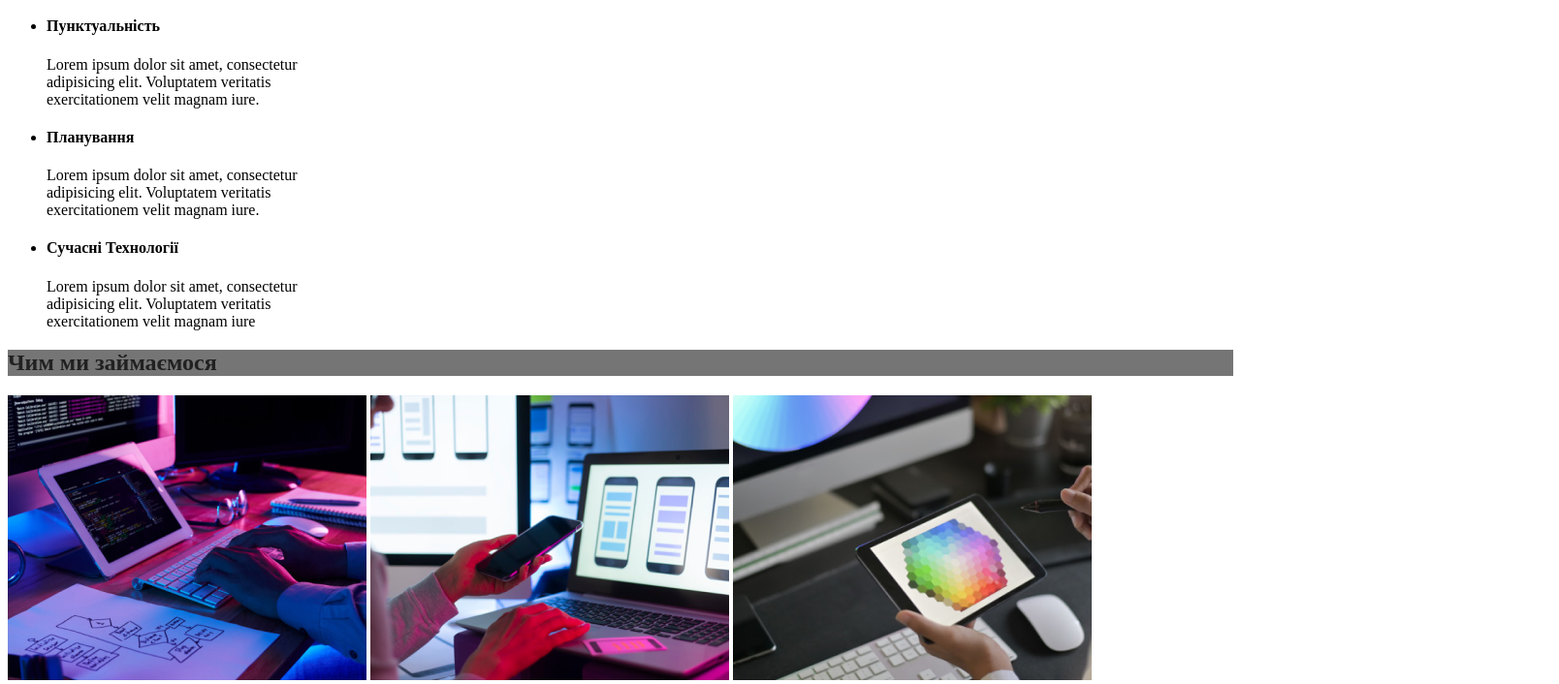
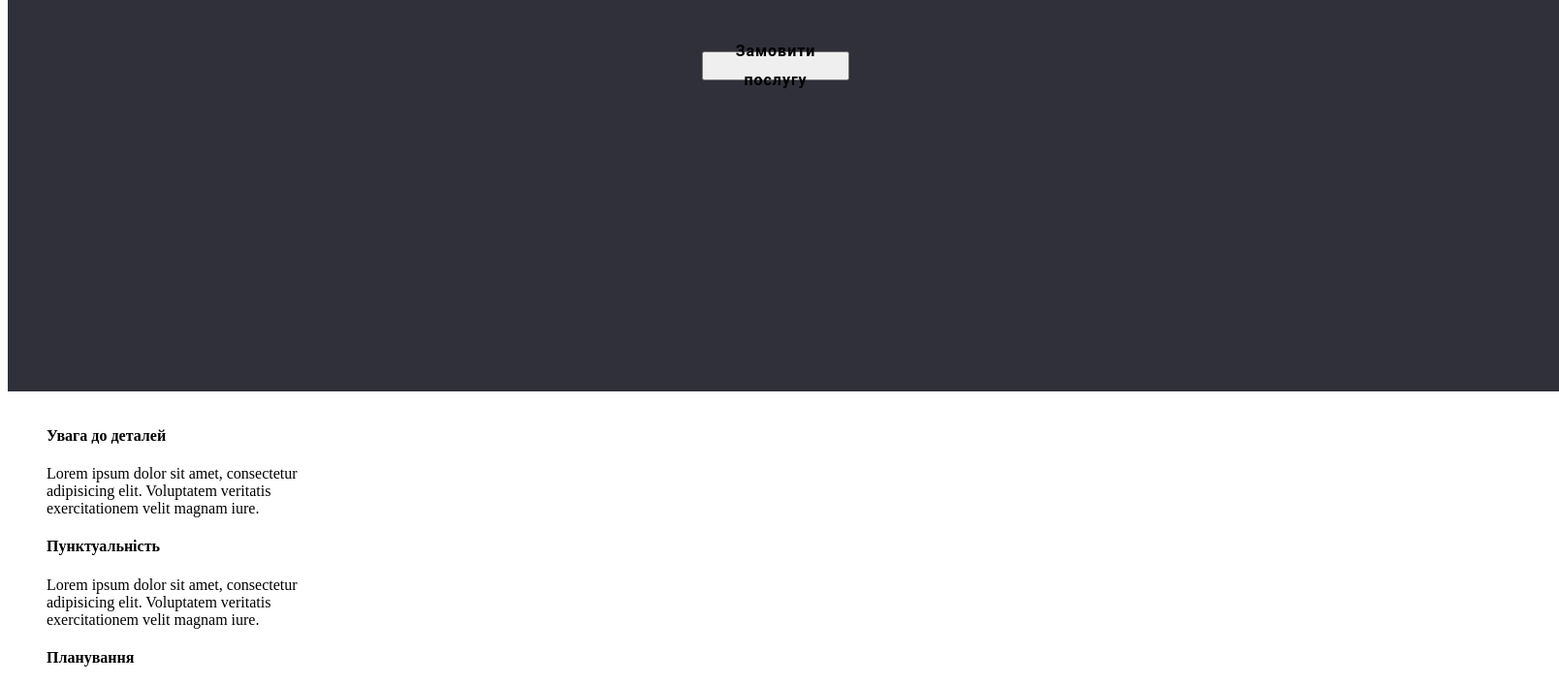
Before and after one commit to arinagalkina/WebStudio-1, a plain HTML site: page index.html in a window 1280 px wide. Shown: the part 387-1093 px from the top of the page at 97% size, 1608 px wide, since content can reach past the window. Drawn offline with Linux system fonts and the light colour scheme.

Commit message:
feat:second change

```diff
--- a/css/style.css
+++ b/css/style.css
@@ -1,16 +1,67 @@
-#item {
-    color: #212121;
-}
+
+
+
 h1 {
     color:  #FFFFFF;
 }
-#card {
-    color: #212121;
+
 }
 h2 {
-    background-color:  #757575;
+    background-color:  #fffdfd;
 }
 body header {
-    background-color:  #757575;
+    background-color:  #FFFFFF;
+
 
 }
+
+a:hover {
+    color:blue;
+}
+a {
+    text-decoration: none;
+}
+li {
+    list-style-type: none;
+}
+h1 {
+    background-color: #2F303A;
+    width: 1600px;
+    height: 600px;
+    top: 80px;
+    font-family: 'Roboto';
+font-style: normal;
+font-weight: 900;
+font-size: 44px;
+line-height: 60px;
+
+
+text-align: center;
+letter-spacing: 0.06em;
+text-transform: uppercase;
+
+}
+button {
+
+
+
+
+
+position: absolute;
+width: 152px;
+height: 30px;
+left: 724px;
+top: 440px;
+
+font-family: 'Roboto';
+font-style: normal;
+font-weight: 700;
+font-size: 16px;
+line-height: 30px;
+
+
+display: flex;
+align-items: center;
+text-align: center;
+letter-spacing: 0.06em;
+}
--- a/index.html
+++ b/index.html
@@ -41,24 +41,25 @@
     <section>
         <h1>ефективні рішення для<br> вашого бізнесу</h1>
         <button>Замовити послугу</button>
+    </section>
         <section>
         <ul>
-            <li>
+            <li class="item">
                 <h4>Увага до деталей</h4>
                 <p>Lorem ipsum dolor sit amet, consectetur <br> adipisicing elit.
                     Voluptatem veritatis <br> exercitationem velit magnam iure.</p>
             </li>
-            <li>
+            <li class="item">
                 <h4>Пунктуальнiсть</h4>
                 <p>Lorem ipsum dolor sit amet, consectetur <br> adipisicing elit.
                      Voluptatem veritatis <br> exercitationem velit magnam iure.</p>
             </li>
-            <li>
+            <li class="item">
                 <h4>Планування</h4>
                 <p>Lorem ipsum dolor sit amet, consectetur <br> adipisicing elit.
                      Voluptatem veritatis <br> exercitationem velit magnam iure.</p>
             </li>
-            <li>
+            <li class="item">
                  <h4>Сучасні Технології</h4>
                 <p>Lorem ipsum dolor sit amet, consectetur <br> adipisicing elit.
                      Voluptatem veritatis <br> exercitationem velit magnam iure</p>
@@ -66,7 +67,6 @@
         </ul>
     </section>
     <section id="card">
-        <h2>Чим ми займаємося</h2>
         <img src="./src/img/box 1.png" alt="img">
         <img src="./src/img/box 2.png" alt="img">
         <img src="./src/img/box 3.png" alt="img">
@@ -74,26 +74,34 @@
     <section>
         <h2>Наша команда</h2>
         <ul>
+            <li>
+                <img src="./src/img/img.png" alt="img">
 
-                <img src="./src/img/img.png" alt="img">
                 <h4>Ігор Дем’яненко</h4>
                     <h5>Product Designer</h5>
                 </li>
+
                 <li>
                     <img src="./src/img/olga.png" alt="img">
+
                     <h4>Ольга Репіна</h4>
                     <h5>Frontend Developer</h5>
                 </li>
+
                 <li>
                     <img src="./src/img/img man.png" alt="img">
+                    >
                     <h4>Микола Тарасов</h4>
                     <h5>Marketing</h5>
                 </li>
+
                 <li>
                     <img src="./src/img/my.png" alt="img">
+
                     <h4>Михайло Єрмаков</h4>
                     <h5>UI Designer</h5>
                 </li>
+
 
 
 
@@ -103,3 +111,6 @@
 
     </section>
 </main>
+</header>
+
+</body>
```
